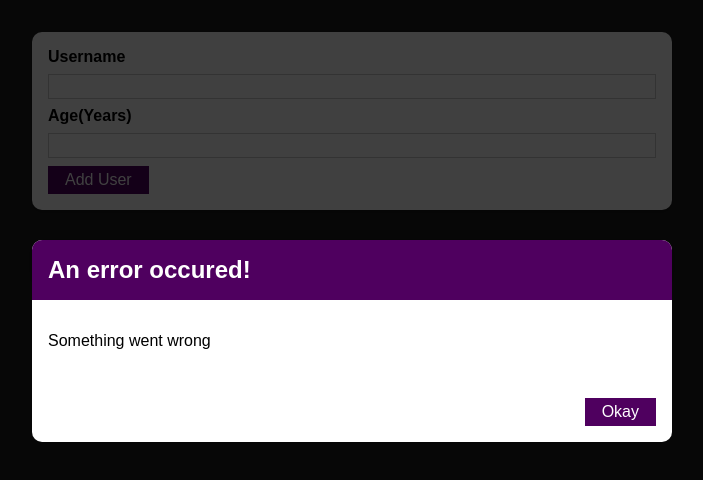
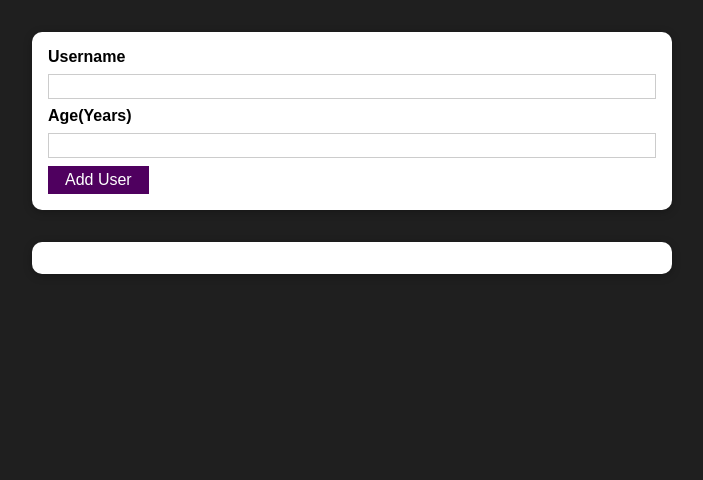
Before and after one commit to yasinkocadagli/practice-project, a React (Create React App) app: page / in a window 1280 px wide. Shown: the top 480 px of the page, without its empty margins (288-991 px from the left). Built offline with nearby package versions, Linux system fonts and the light colour scheme.

Commit message:
Managing error state

```diff
--- a/src/components/UI/ErrorModal.js
+++ b/src/components/UI/ErrorModal.js
@@ -6,7 +6,7 @@
 const ErrorModal = (props) => {
   return (
     <>
-    <div className={classes.backdrop}/>
+    <div className={classes.backdrop} onClick={props.onConfirm}/>
     <Card className={classes.modal}>
       <header className={classes.header}>
         <h2>{props.title}</h2>
@@ -15,7 +15,7 @@
         <p>{props.message}</p>
       </div>
       <footer className={classes.actions}>
-        <Button>Okay</Button>
+        <Button onClick={props.onConfirm}>Okay</Button>
       </footer>
     </Card>
     </>
--- a/src/components/Users/AddUser.js
+++ b/src/components/Users/AddUser.js
@@ -7,13 +7,22 @@
 const AddUser = (props) => {
   const [enteredUsername, setEnteredUsername] = useState("");
   const [enteredAge, setEnteredAge] = useState("");
+  const [error,setError]=useState()
 
   const addUserHandler = (event) => {
     event.preventDefault();
     if (enteredUsername.trim().length === 0 || enteredAge.trim().length === 0) {
+      setError({
+        title:'Invalid input',
+        message:'Please enter a valid name '
+      })
       return;
     }
     if (+enteredAge < 1) {
+      setError({
+        title:'Invalid age',
+        message:'Please enter a valid  age'
+      })
       return;
     }
     props.onAddUser(enteredUsername, enteredAge);
@@ -29,9 +38,13 @@
     setEnteredAge(event.target.value);
   };
 
+  const errorHandler=()=>{
+    setError(null)
+  }
+
   return (
     <>
-      <ErrorModal title="An error occured!" message="Something went wrong" />
+      {error && <ErrorModal title={error.title} message={error.message} onConfirm={errorHandler} />}
       <Card className={classes.input}>
         <form onSubmit={addUserHandler}>
           <label htmlFor="username">Username</label>
```
